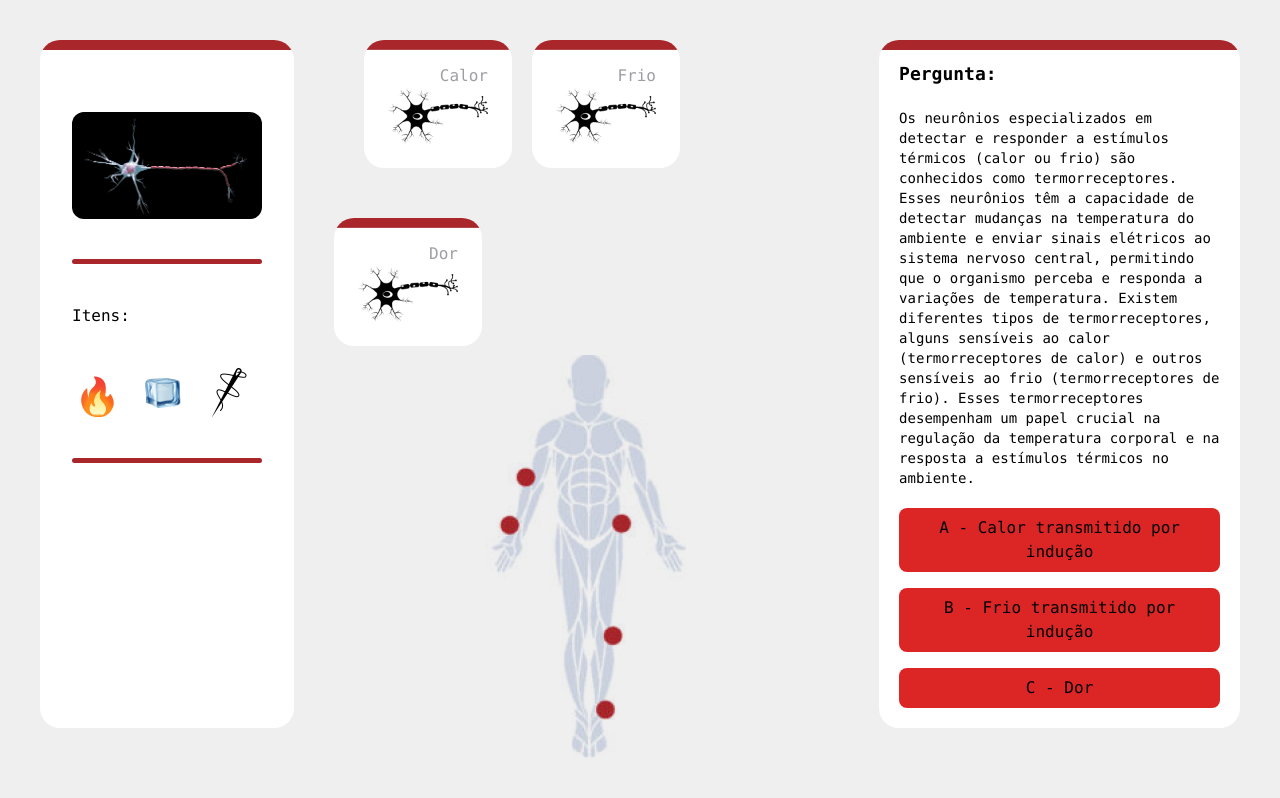
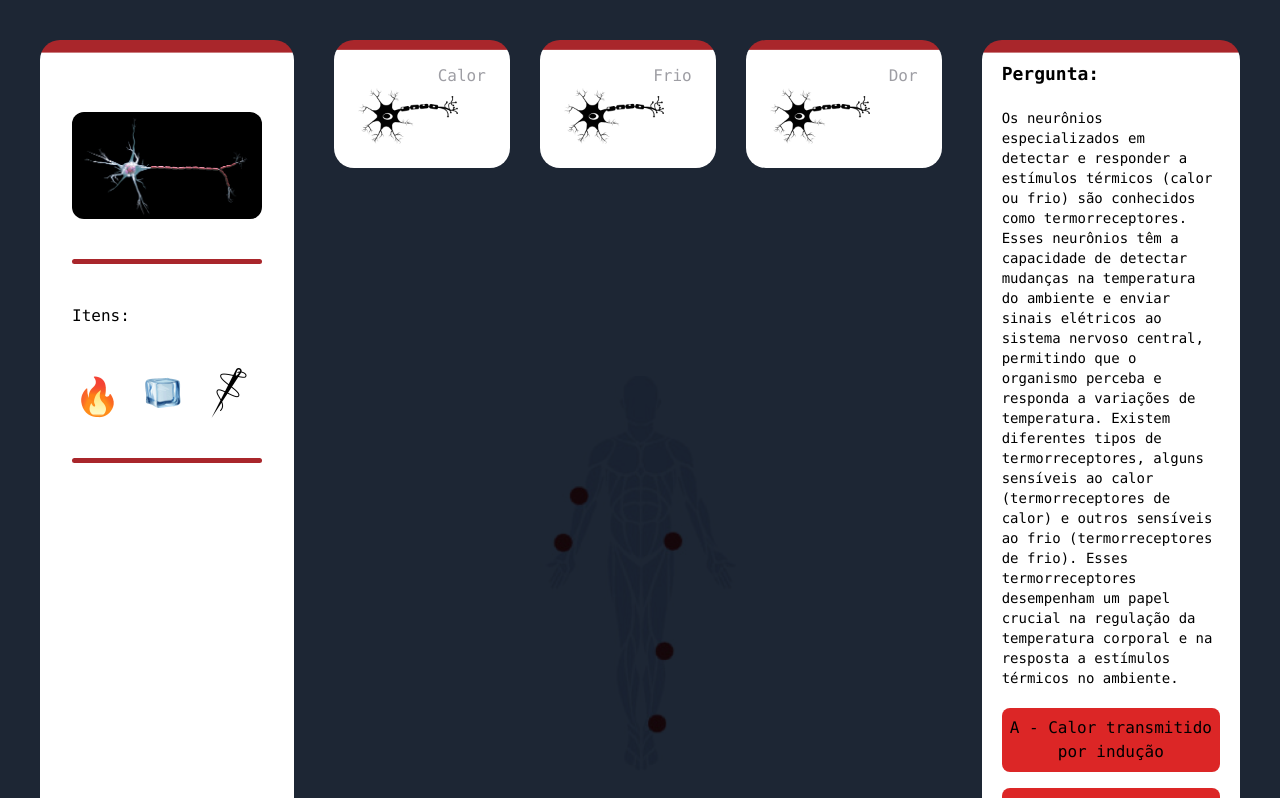
Before and after one commit to LIA-Virtual-Lab/neuro-legacy, a Next.js app: page / in a window 1280 px wide. Shown: the top 798 px of the page. Built offline with nearby package versions, Linux system fonts and the light colour scheme.

Commit message:
ajuste de dimensao pelo monitor de emerson

```diff
--- a/src/components/Dashboard.jsx
+++ b/src/components/Dashboard.jsx
@@ -30,26 +30,25 @@ function Dashboard() {
 
 
 
-        <div className='flex flex-wrap'>
+        <div className='container'>
             {/* mid up */}
-            <div className='bg-withe mt-10 mr-5 ml-[30px] mid-containers p-6 h-32 text-right text-top'>
+            <div className='bg-withe mt-10 mr-5 mid-containers p-6 h-32 text-right text-top div1'>
                 <p>Calor</p>
                 <Image src={neuro} alt='neuronio' width={100} className='rounded-xl'/>
             </div>
-            <div className='bg-withe mt-10 mr-5 mid-containers p-6 h-32 text-right text-top'>
+            <div className='bg-withe mt-10 mr-5 mid-containers p-6 h-32 text-right text-top div2'>
                 <p>Frio</p>
 
                 <Image src={neuro} alt='neuronio' width={100} className='rounded-xl'/>
             </div>
-            <div className='bg-withe mt-10 mr-[10px] mid-containers p-6 h-32 text-right text-top'>
+            <div className='bg-withe mt-10 mid-containers p-6 h-32 text-right text-top div3'>
                 <p>Dor</p>
 
                 <Image src={neuro} alt='neuronio' width={100} className='rounded-xl'/>
             </div>
 
-
             {/* mid */}
-            <div className='mix-blend-multiply ml-[30%]'>
+            <div className='mix-blend-multiply div4'>
                 <Image src={fisico} alt='fisico' width={200} />
 
             </div>
--- a/src/styles/globals.css
+++ b/src/styles/globals.css
@@ -29,8 +29,8 @@ body {
 body {
   margin: 0;
   padding: 0;
-  /* background-color: #1d2634; */
-  background-color: #EFEFEF;
+  background-color: #1d2634;
+  /* background-color: #EFEFEF; */
   color: #9e9ea4;
   font-family: 'Montserrat', sans-serif;
 }
@@ -64,12 +64,36 @@ body {
   top: 350px;
 }
 
-.fisico {
-  position: fixed;
-  mix-blend-mode: multiply;
-  margin-top: 10px;
-  display: flex;
-  align-items: center;
-  justify-content: center;
-  margin-left: 40%;
+
+.container {
+  display: grid;
+  grid-template-columns: repeat(3, 1fr);
+  grid-template-rows: auto;
+  gap: 10px; /* Espaçamento entre as divs */
+
+  /* Define a estrutura do grid */
+  grid-template-areas:
+    "1 1 1"
+    "0 1 0";
 }
+
+.div1 {
+  grid-column: 1 / span 1;
+  grid-row: 1 / span 1;
+}
+
+.div2 {
+  grid-column: 2 / span 1;
+  grid-row: 1 / span 1;
+}
+
+.div3 {
+  grid-column: 3 / span 1;
+  grid-row: 1 / span 1;
+}
+
+.div4 {
+  grid-column: 2 / span 1;
+  grid-row: 2 / span 1;
+  justify-self: center; /* Centraliza a div na horizontal */
+}
```
